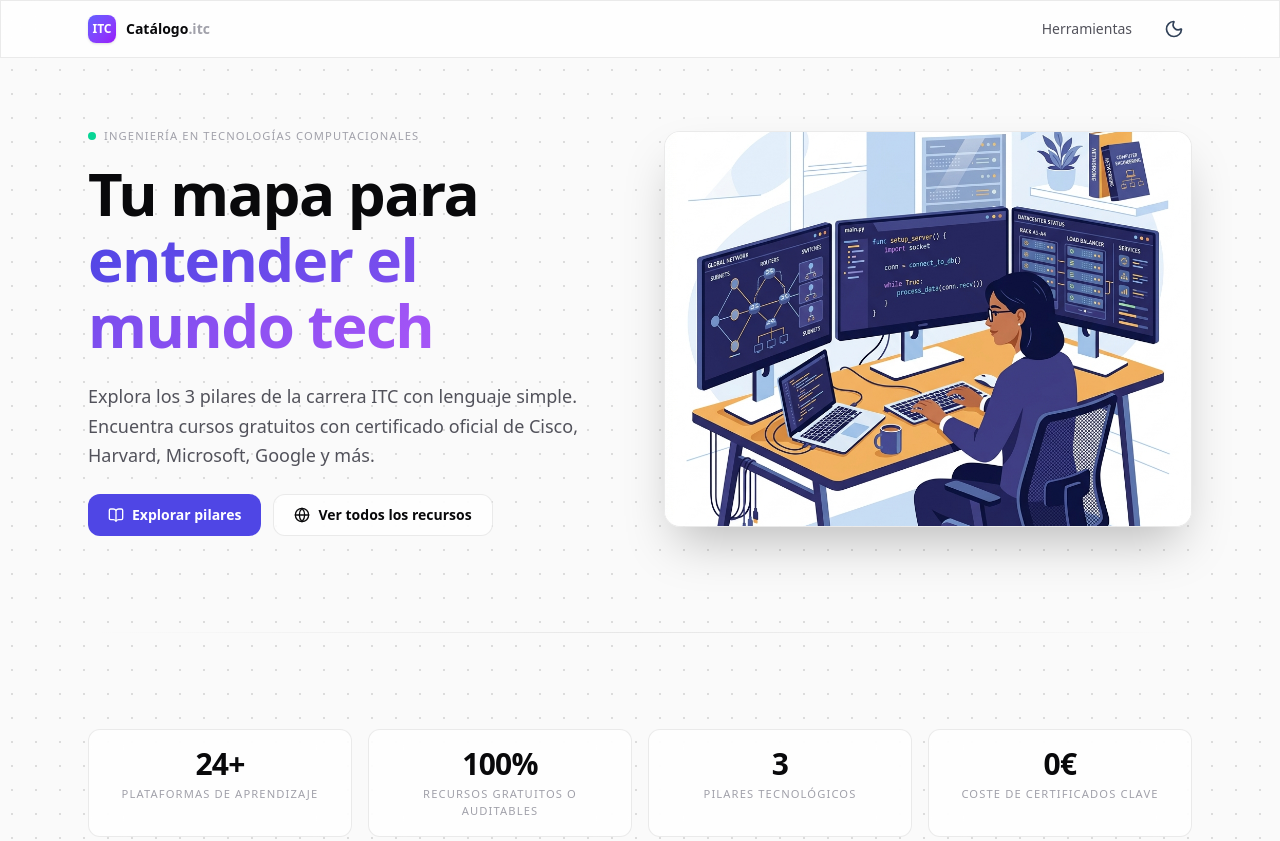
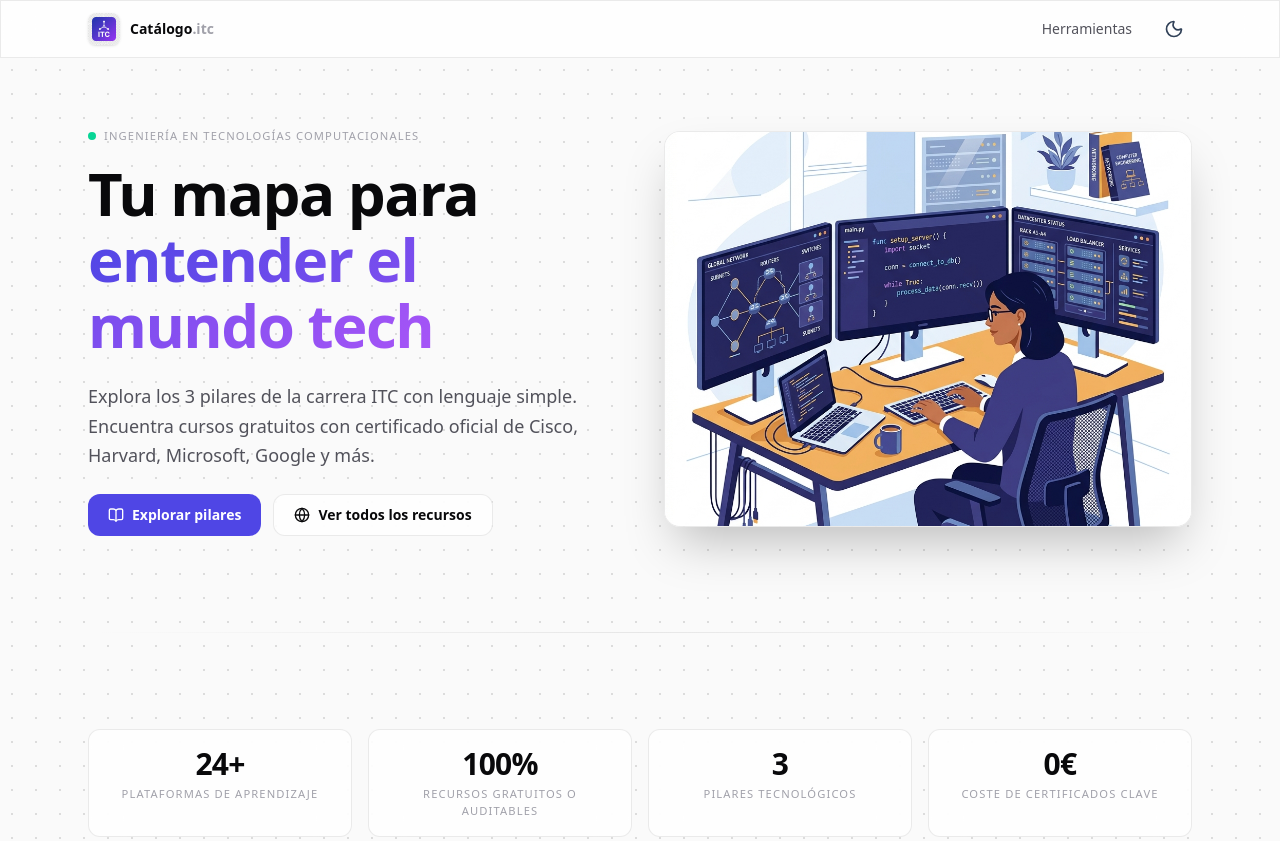
Before and after one commit to charlyycastro03/itc_conocimiento, a Next.js app in the folder itc-catalogo/: page / in a window 1280 px wide. Shown: the top 841 px of the page. Built offline with nearby package versions, Linux system fonts and the light colour scheme.

Commit message:
feat: logo personalizado en navbar

```diff
--- a/itc-catalogo/app/layout.tsx
+++ b/itc-catalogo/app/layout.tsx
@@ -1,6 +1,7 @@
 import type { Metadata } from "next";
 import { Geist, Geist_Mono } from "next/font/google";
 import Link from "next/link";
+import Image from "next/image";
 import "./globals.css";
 import { ThemeProvider } from "@/components/ThemeProvider";
 import { ThemeToggle } from "@/components/ThemeToggle";
@@ -23,9 +24,14 @@ export default function RootLayout({ children }: { children: React.ReactNode })
           <header className="sticky top-0 z-50 glass border-b border-[var(--surface-border)]">
             <div className="max-w-6xl mx-auto px-6 h-14 flex items-center justify-between">
               <Link href="/" className="flex items-center gap-2.5 group">
-                <div className="w-7 h-7 rounded-lg bg-gradient-to-br from-indigo-500 to-purple-600 flex items-center justify-center shadow-sm">
-                  <span className="text-white font-bold text-xs">ITC</span>
-                </div>
+                <Image
+                  src="/logo.png"
+                  alt="ITC Catálogo logo"
+                  width={32}
+                  height={32}
+                  className="rounded-lg shadow-sm group-hover:opacity-90 transition-opacity"
+                  priority
+                />
                 <span className="font-semibold text-sm">
                   <span className="text-[var(--text-primary)]">Catálogo</span>
                   <span className="text-[var(--text-muted)]">.itc</span>
```
Also changed, not shown: itc-catalogo/public/logo.png (added).
